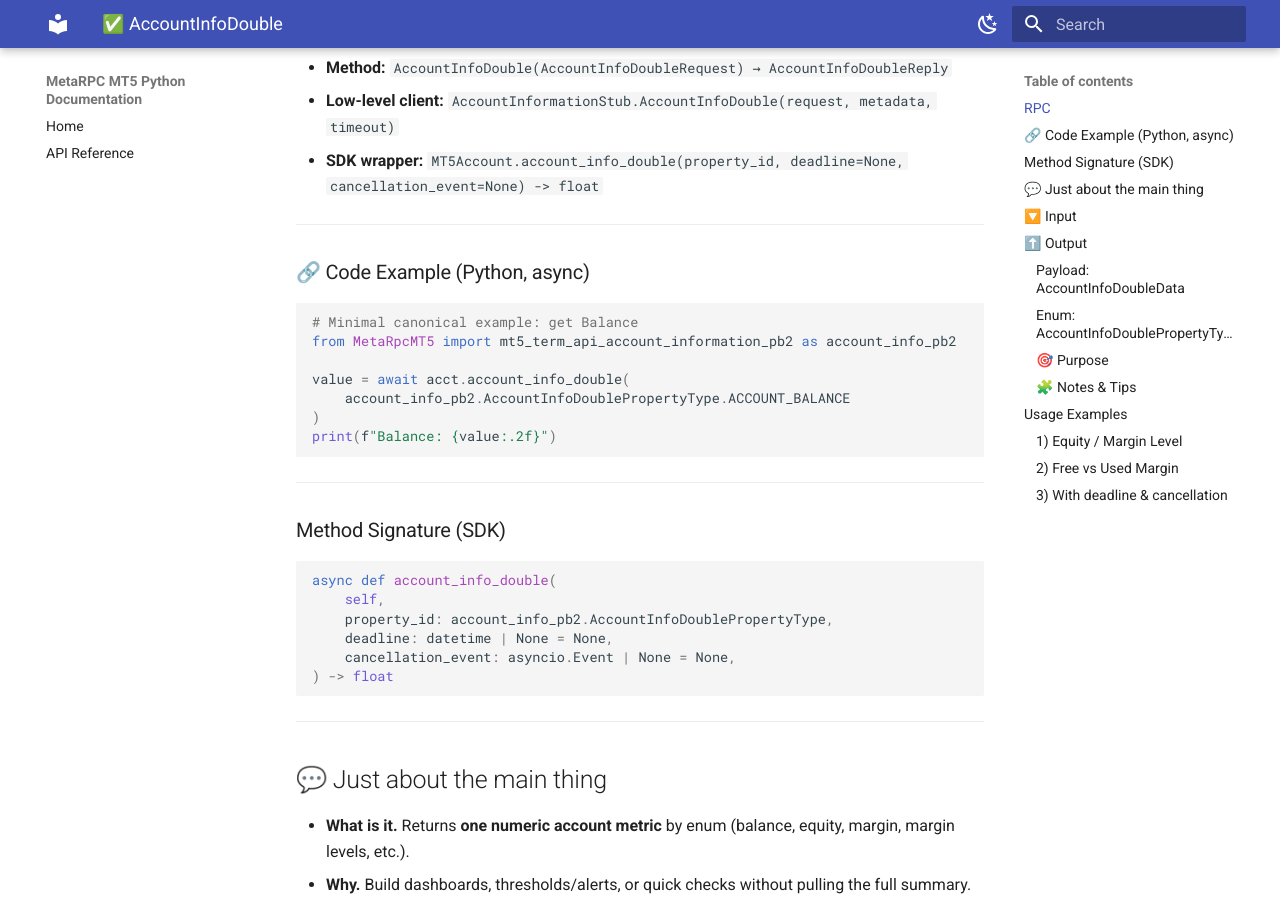
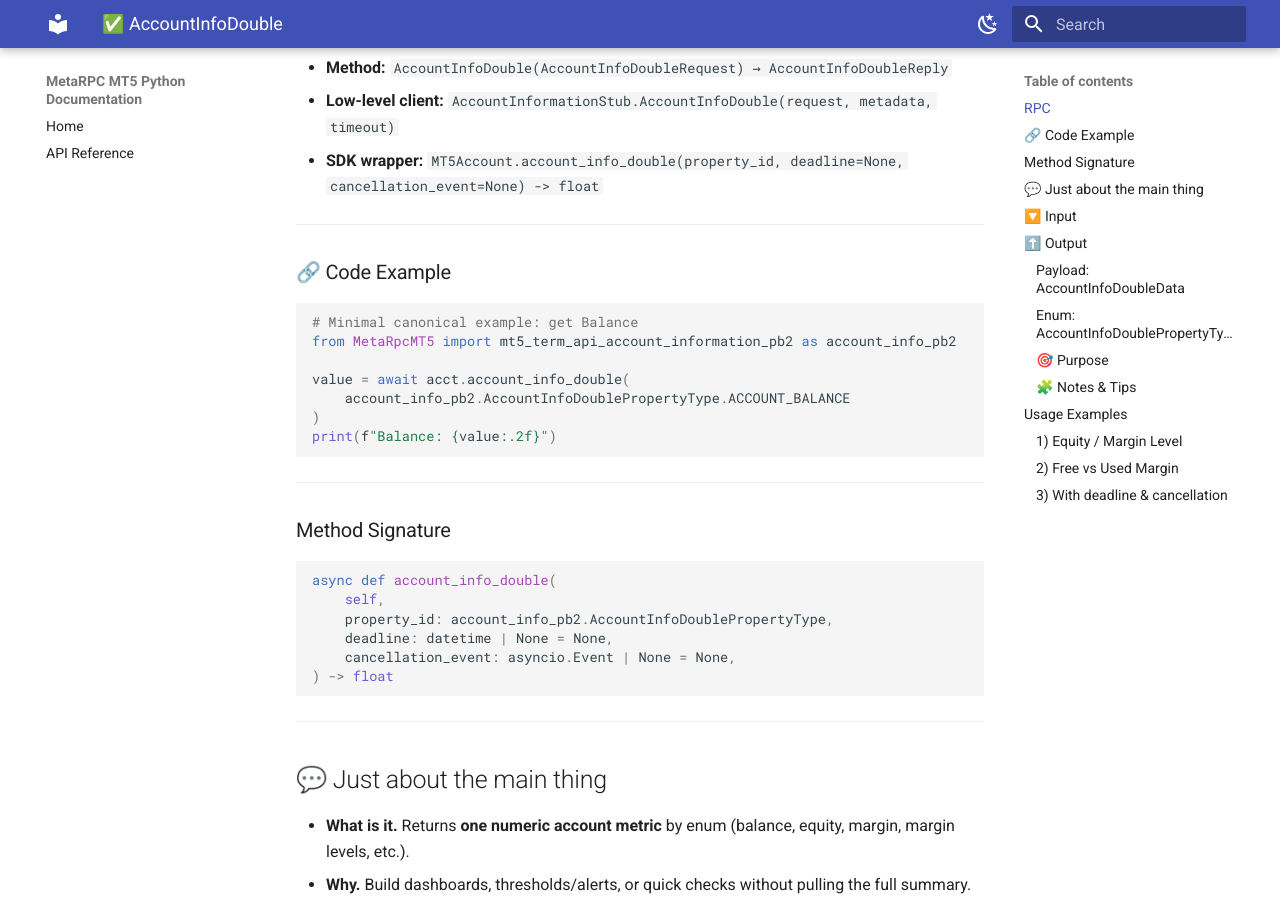
Before and after one commit to MetaRPC/PyMT5, an MkDocs documentation site: the page built from docs/MT5Account/Account_Information/account_info_double.md, in a window 1280 px wide and 900 px high, scrolled down 430 px. Built offline with MkDocs 1.6.1 and Material for MkDocs 9.7.7, drawn with Linux system fonts in a browser that asks for light colours.

Commit message:
Update account_info_double.md

````diff
--- a/docs/MT5Account/Account_Information/account_info_double.md
+++ b/docs/MT5Account/Account_Information/account_info_double.md
@@ -17,7 +17,7 @@
 
 ---
 
-### 🔗 Code Example (Python, async)
+### 🔗 Code Example
 
 ```python
 # Minimal canonical example: get Balance
@@ -31,7 +31,7 @@ print(f"Balance: {value:.2f}")
 
 ---
 
-### Method Signature (SDK)
+### Method Signature
 
 ```python
 async def account_info_double(
````
